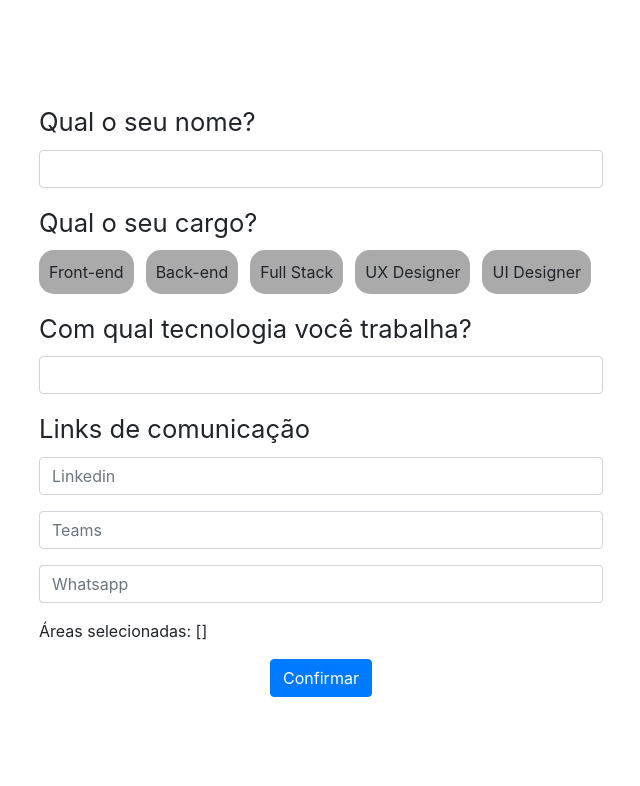
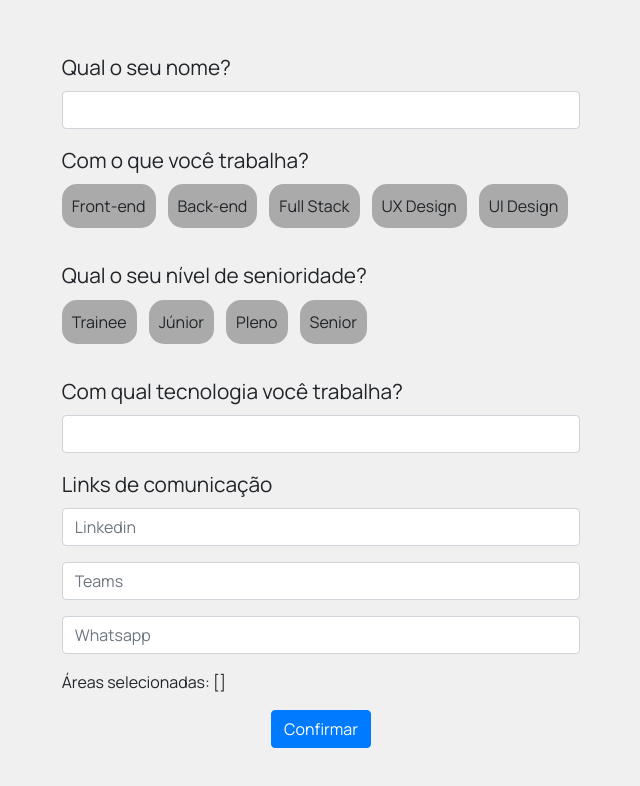
Before and after one commit to squad33-hackaton/technicalshare-front, a Nuxt app: page /signup in a window 1280 px wide. Shown: the top 786 px of the page, without its empty margins (319-959 px from the left). Built offline with nearby package versions, Linux system fonts and the light colour scheme.

Commit message:
Adiciona a tela inicial/login, o redirecionamento do card de usuário, e finaliza a estrutura do cadastro

```diff
--- a/components/UserCard.vue
+++ b/components/UserCard.vue
@@ -1,10 +1,10 @@
 <template>
-  <div class="user-card">
+  <div class="user-card" @click="$emit('click')">
 		<!-- <img src="" alt="" class="user-card-avatar">  -->
 		<font-awesome-icon icon="fa-solid fa-user" style="font-size: 3rem;" />
 		<div class="user-card-texts">
 			<p><b>{{ username }}</b></p>
-			<p>{{ position 	}}</p>
+			<p>{{ position }}</p>
 		</div>
 	</div>
 </template>
@@ -22,21 +22,29 @@ export default {
 			required: true
 		}
 	}
-
-
 }
 </script>
 
 <style scoped>
+p {
+  font-family: 'Manrope'
+}
+
 .user-card {
-  background-color: #dddddd;
+  background-color: #ffffff;
   display: flex;
   align-items: center;
   border-radius: 15px;
   gap: 1rem;
-  padding: 20px 40px  ;
+  padding: 40px 60px;
   max-width: 50%;
-	margin: 10px;
+  margin: 10px;
+  cursor: pointer;
+	box-shadow: rgba(99, 99, 99, 0.2) 0px 2px 8px 0px;
+}
+
+.user-card:hover {
+	background-color: #A6A3A3;
 }
 
 .user-card-texts p {
--- a/nuxt.config.js
+++ b/nuxt.config.js
@@ -17,6 +17,7 @@ export default {
     link: [
       { rel: 'icon', type: 'image/x-icon', href: '/favicon.ico' },
       { rel: 'stylesheet', href: 'https://cdnjs.cloudflare.com/ajax/libs/font-awesome/5.15.4/css/all.min.css'},
+      { rel: 'stylesheet', href: 'https://fonts.googleapis.com/css2?family=Manrope:wght@200;300;400;500;600;700&display=swap'},
     ]
   },
 
--- a/package.json
+++ b/package.json
@@ -21,8 +21,10 @@
     "bootstrap-vue": "^2.21.2",
     "core-js": "^3.19.3",
     "nuxt": "^2.15.8",
+    "sweetalert2": "^11.4.8",
     "vue": "^2.6.14",
     "vue-server-renderer": "^2.6.14",
+    "vue-sweetalert2": "^5.0.2",
     "vue-template-compiler": "^2.6.14",
     "webpack": "^4.46.0"
   },
--- a/pages/login/index.vue
+++ /dev/null
@@ -1,13 +0,0 @@
-<template>
-  <div>
-    <h1>Login Screen</h1>
-  </div>
-</template>
-
-<script>
-export default {
-  name: 'LoginPage'
-}
-</script>
-
-<style scoped></style>
--- a/pages/signup/index.vue
+++ b/pages/signup/index.vue
@@ -1,32 +1,52 @@
 <template>
-  <div class="d-flex flex-column justify-content-center align-items-center" style="height: 100vh">
+  <div class="d-flex flex-column justify-content-center align-items-center p-3" style="min-height: 100vh; background-color: #F0F0F0;">
     <form>
       <div class="form-group">
         <label for="name" class="form-title">Qual o seu nome?</label>
         <input type="text" class="form-control" id="name" v-model="name">
       </div>
       <div class="form-group">
-        <label for="name" class="form-title">Qual o seu cargo?</label><br>
+        <label for="name" class="form-title">Com o que você trabalha?</label><br>
         <div class="form-check form-check-inline mb-3">
-          <input class="form-check-input" type="checkbox" id="frontend" value="Front-end" v-model="areas">
+          <input class="form-check-input" type="checkbox" id="frontend" value="Front-end" v-model="tags">
           <label class="form-check-label" for="frontend">Front-end</label>
         </div>
         <div class="form-check form-check-inline mb-3">
-          <input class="form-check-input" type="checkbox" id="backend" value="Back-end" v-model="areas">
+          <input class="form-check-input" type="checkbox" id="backend" value="Back-end" v-model="tags">
           <label class="form-check-label" for="backend">Back-end</label>
         </div>
         <div class="form-check form-check-inline mb-3">
-          <input class="form-check-input" type="checkbox" id="fullstack" value="Full Stack" v-model="areas">
+          <input class="form-check-input" type="checkbox" id="fullstack" value="Full Stack" v-model="tags">
           <label class="form-check-label" for="fullstack">Full Stack</label>
         </div>
         <div class="form-check form-check-inline mb-3">
-          <input class="form-check-input" type="checkbox" id="ux" value="UX Designer" v-model="areas">
-          <label class="form-check-label" for="ux">UX Designer</label>
+          <input class="form-check-input" type="checkbox" id="ux" value="UX Designer" v-model="tags">
+          <label class="form-check-label" for="ux">UX Design</label>
         </div>
         <div class="form-check form-check-inline">
-          <input class="form-check-input" type="checkbox" id="ui" value="UI Designer" v-model="areas">
-          <label class="form-check-label" for="ui">UI Designer</label>
+          <input class="form-check-input" type="checkbox" id="ui" value="UI Designer" v-model="tags">
+          <label class="form-check-label" for="ui">UI Design</label>
         </div>
+      </div>
+      <div class="form-group">
+        <label for="name" class="form-title">Qual o seu nível de senioridade?</label><br>
+        <div class="form-check form-check-inline mb-3">
+          <input class="form-check-input" type="radio" id="trainee" value="Trainee" v-model="level">
+          <label class="form-check-label" for="trainee">Trainee</label>
+        </div>
+        <div class="form-check form-check-inline mb-3">
+          <input class="form-check-input" type="radio" id="junior" value="Júnior" v-model="level">
+          <label class="form-check-label" for="junior">Júnior</label>
+        </div>
+        <div class="form-check form-check-inline mb-3">
+          <input class="form-check-input" type="radio" id="pleno" value="Pleno" v-model="level">
+          <label class="form-check-label" for="pleno">Pleno</label>
+        </div>
+        <div class="form-check form-check-inline mb-3">
+          <input class="form-check-input" type="radio" id="senior" value="Senior" v-model="level">
+          <label class="form-check-label" for="senior">Senior</label>
+        </div>
+      </div>
         <div class="form-group">
           <label for="tech" class="form-title">Com qual tecnologia você trabalha?</label>
           <input type="text" class="form-control" id="tech" v-model="tech">
@@ -37,8 +57,7 @@
           <input type="text" class="form-control mb-3" id="teams" v-model="links.teams" placeholder="Teams">
           <input type="text" class="form-control mb-3" id="whatsapp" v-model="links.whatsapp" placeholder="Whatsapp">
         </div>
-      </div>
-      <p>Áreas selecionadas: {{ areas }}</p>
+      <p>Áreas selecionadas: {{ tags }}</p>
       <!-- Inserir type=submit aqui para enviar o form caso necessário -->
     </form>
     <button @click="submitTest" class="btn btn-primary">Confirmar</button>
@@ -51,30 +70,41 @@ export default {
   data() {
     return {
       name: "",
-      email: "",
+      email: this.$route.query.email,
       password: "",
       passwordConfirmation: "",
-      areas: [],
+      tags: [],
       tech: "",
       links: {
         linkedin: "",
         teams: "",
         whatsapp: ""
-      }
+      },
+      isClicked: false,
     }
   },
   methods: {
     submitTest() {
       console.log(this.name)
-      console.log(this.areas)
+      console.log(this.email)
+      console.log(this.tags)
       console.log(this.tech)
       console.log(this.links)
+    }
+  },
+  computed: {
+    userEmail() {
+      return this.$route.params.email
     }
   }
 }
 </script>
 
 <style scoped>
+* {
+  font-family: 'Manrope';
+}
+
 .form-check {
   background-color: #aaaaaa;
   border-radius: 15px;
@@ -98,7 +128,11 @@ export default {
   background-color: #ff932e;
 }
 
+.clicked {
+  background-color: #ff932e;
+}
+
 .form-title {
-  font-size: 1.6rem;
+  font-size: 1.3rem;
 }
 </style>
--- a/pages/users/index.vue
+++ b/pages/users/index.vue
@@ -1,49 +1,46 @@
 <template>
   <div>
-    <div class="d-flex flex-column p-5" style="height: 100vh">
+    <div class="d-flex flex-column" style="min-height: 100vh; padding: 20px 40px; background-color: #F0F0F0;">
       <h1>Conheça os nossos Ricos em Vitamina C</h1>
       <p>Dentro da Technical Share você tem um cadastro fácil de uma lista de pessoas que podem te ajudar a tirar alguma duvida ou até mesmo para você conseguir melhorar o seu networking </p>
       <div class="users-container row">
-        <UserCard class="col" v-for="user in this.users" :key="user.id" :username=user.name :position=user.id></UserCard>
-
+        <UserCard @click="userRedirect(user.id)" class="col-4" v-for="user in userList" :key="user.id" :username=user.name :position=user.position></UserCard>
       </div>
     </div>
   </div>
 </template>
 
 <script>
-import UserCard from '~/components/UserCard.vue';
-import { users } from '~/utils/mocks.js';
+import UserCard from "~/components/UserCard.vue";
+import { users } from "~/utils/mocks";
 
 export default {
+  name: "Usuários",
   components: { UserCard },
-  name: 'UsersList',
   data () {
     return {
       name: "",
-      users: [
-      {
-        id: 1,
-        name: 'Murillo',
-        tags: ['Frontend', 'Javascript'],
-      },
-      {
-        id: 2,
-        name: 'Celso',
-        tags: ['Backend', 'PHP'],
-      },
-      {
-        id: 3,
-        name: 'Decio',
-        tags: ['Fullstack', 'Javascript', 'PHP'],
-      },
-    ]
+      userList: users
     }
   },
   computed: {
+  },
+  methods: {
+    userRedirect(id) {
+      this.$router.push(`/users/${id}`)
+    },
   }
 }
 </script>
 
 <style scoped>
+* {
+  font-family: 'Manrope';
+}
+
+.users-container {
+  display: flex;
+  justify-content: space-around;
+}
+
 </style>
--- a/utils/mocks.js
+++ b/utils/mocks.js
@@ -1,17 +1,86 @@
-const users = [
+export const users =  [
   {
     id: 1,
-    name: 'Murillo',
-    tags: ['Frontend', 'Javascript'],
+    name: "Murillo",
+    mentor: false,
+    tags: ["Frontend", "Javascript"],
+    position: "Fullstack developer",
+    email: "",
+    tech: "",
+    links: {
+    linkedin: "",
+    teams: "",
+    whatsapp: ""
+    }
   },
   {
     id: 2,
-    name: 'Celso',
-    tags: ['Backend', 'PHP'],
+    name: "Celso",
+    mentor: true,
+    tags: ["Backend", "PHP"],
+    position: "Fullstack developer",
+    email: "",
+    tech: "",
+    links: {
+      linkedin: "",
+      teams: "",
+      whatsapp: ""
+    }
   },
   {
     id: 3,
-    name: 'Decio',
-    tags: ['Fullstack', 'Javascript', 'PHP'],
+    name: "Decio",
+    mentor: true,
+    tags: ["Fullstack", "Javascript", "PHP"],
+    position: "Fullstack developer",
+    email: "",
+    tech: "",
+    links: {
+      linkedin: "",
+      teams: "",
+      whatsapp: ""
+    }
+  },
+  {
+    id: 4,
+    name: "Lucas",
+    mentor: true,
+    tags: ["UX", "UI"],
+    position: "UX Researcher",
+    email: "",
+    tech: "",
+    links: {
+      linkedin: "",
+      teams: "",
+      whatsapp: ""
+    }
+  },
+  {
+    id: 5,
+    name: "Markellen",
+    mentor: true,
+    tags: ["UX", "UI"],
+    position: "UX/UI Designer",
+    email: "",
+    tech: "",
+    links: {
+      linkedin: "",
+      teams: "",
+      whatsapp: ""
+    }
+  },
+  {
+    id: 6,
+    name: "Andrew",
+    mentor: true,
+    tags: ["UX", "UI"],
+    position: "UI Designer",
+    email: "",
+    tech: "",
+    links: {
+      linkedin: "",
+      teams: "",
+      whatsapp: ""
+    }
   },
 ];
```
Also changed, not shown: pages/index.vue (+69 -12 lines), assets/logo.png (added), 1 other file (tests, documents, lock files or other folders).
